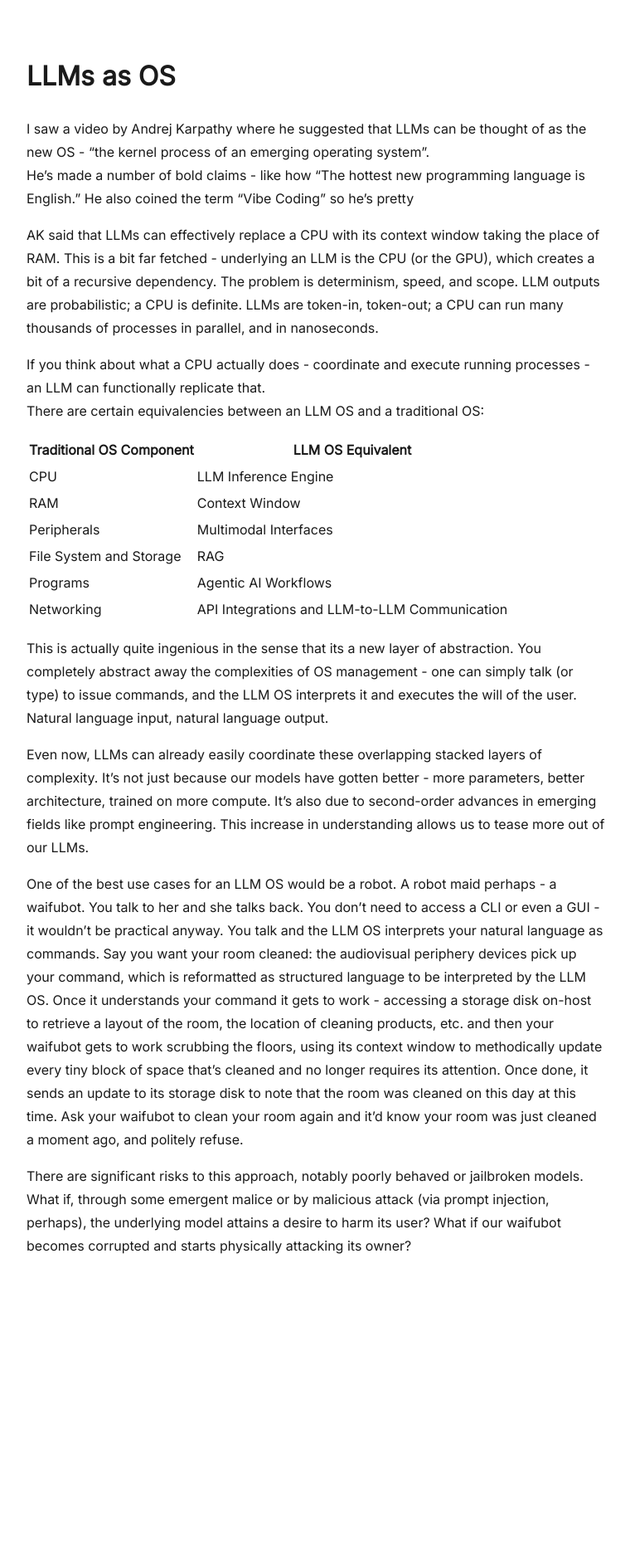
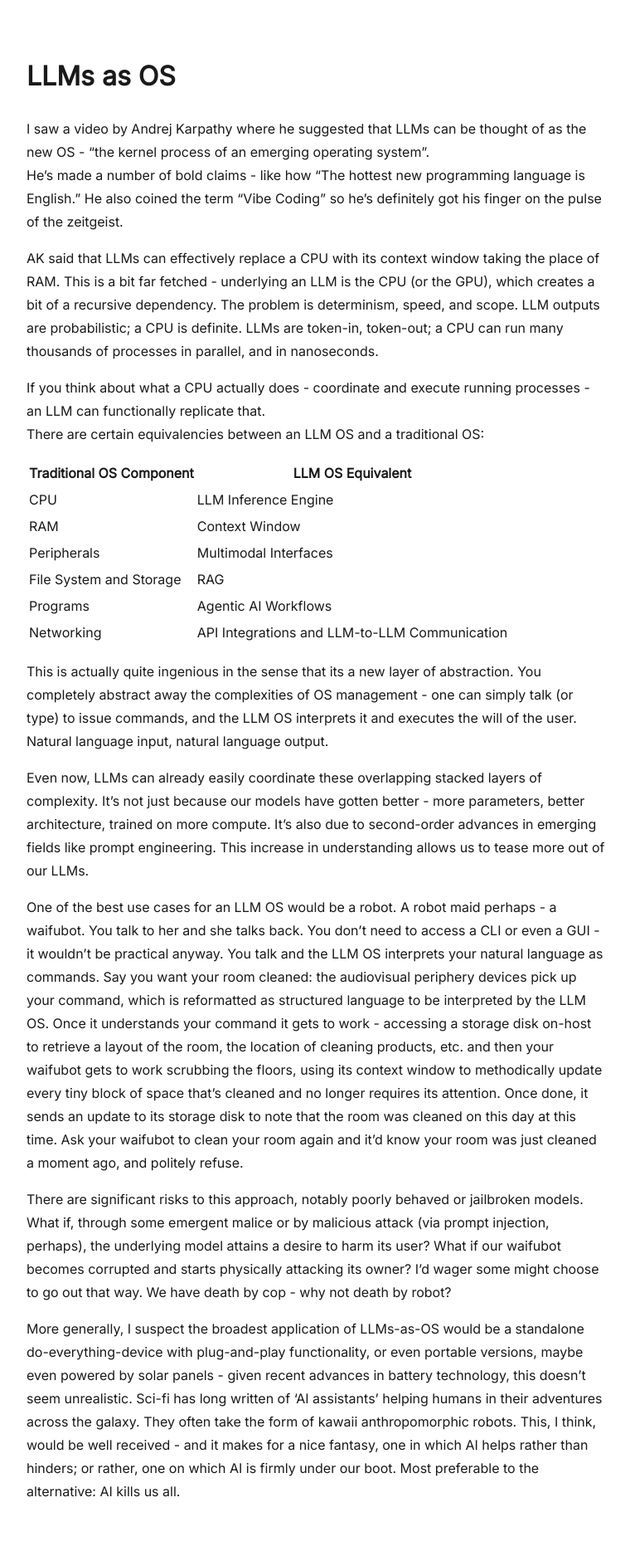
Before and after one commit to frost0x/frost0x.github.io, a Jekyll site: the page built from _posts/2025-11-13-LLMs_as_OS.md, in a window 1280 px wide. Shown: the whole page at 83% size, without its empty margins (258-1018 px from the left). Built offline with Jekyll 4.4.1, drawn with Linux system fonts in a browser that asks for light colours; before the commit the page ends 1579 px from its top, so only the background shows below that.

Commit message:
fixed llms-as-os typo and added some more text

```diff
--- a/_posts/2025-10-25-LLMS_as_OS.md
+++ b/_posts/2025-11-13-LLMs_as_OS.md
@@ -7,7 +7,7 @@ permalink: /llms-as-os/
 # LLMs as OS
 
 I saw a video by Andrej Karpathy where he suggested that LLMs can be thought of as the new OS - “the kernel process of an emerging operating system”.
-He’s made a number of bold claims - like how “The hottest new programming language is English.” He also coined the term “Vibe Coding” so he’s pretty
+He’s made a number of bold claims - like how “The hottest new programming language is English.” He also coined the term “Vibe Coding” so he’s definitely got his finger on the pulse of the zeitgeist.
 
 AK said that LLMs can effectively replace a CPU with its context window taking the place of RAM. This is a bit far fetched - underlying an LLM is the CPU (or the GPU), which creates a bit of a recursive dependency. The problem is determinism, speed, and scope. LLM outputs are probabilistic; a CPU is definite. LLMs are token-in, token-out; a CPU can run many thousands of processes in parallel, and in nanoseconds.
 
@@ -29,4 +29,6 @@ Even now, LLMs can already easily coordinate these overlapping stacked layers of
 
 One of the best use cases for an LLM OS would be a robot. A robot maid perhaps - a waifubot. You talk to her and she talks back. You don’t need to access a CLI or even a GUI - it wouldn’t be practical anyway. You talk and the LLM OS interprets your natural language as commands. Say you want your room cleaned: the audiovisual periphery devices pick up your command, which is reformatted as structured language to be interpreted by the LLM OS. Once it understands your command it gets to work - accessing a storage disk on-host to retrieve a layout of the room, the location of cleaning products, etc. and then your waifubot gets to work scrubbing the floors, using its context window to methodically update every tiny block of space that’s cleaned and no longer requires its attention. Once done, it sends an update to its storage disk to note that the room was cleaned on this day at this time. Ask your waifubot to clean your room again and it’d know your room was just cleaned a moment ago, and politely refuse.
 
-There are significant risks to this approach, notably poorly behaved or jailbroken models. What if, through some emergent malice or by malicious attack (via prompt injection, perhaps), the underlying model attains a desire to harm its user? What if our waifubot becomes corrupted and starts physically attacking its owner?
+There are significant risks to this approach, notably poorly behaved or jailbroken models. What if, through some emergent malice or by malicious attack (via prompt injection, perhaps), the underlying model attains a desire to harm its user? What if our waifubot becomes corrupted and starts physically attacking its owner? I'd wager some might choose to go out that way. We have death by cop - why not death by robot?
+
+More generally, I suspect the broadest application of LLMs-as-OS would be a standalone do-everything-device with plug-and-play functionality, or even portable versions, maybe even powered by solar panels - given recent advances in battery technology, this doesn't seem unrealistic. Sci-fi has long written of 'AI assistants' helping humans in their adventures across the galaxy. They often take the form of kawaii anthropomorphic robots. This, I think, would be well received - and it makes for a nice fantasy, one in which AI helps rather than hinders; or rather, one on which AI is firmly under our boot. Most preferable to the alternative: AI kills us all.
```
